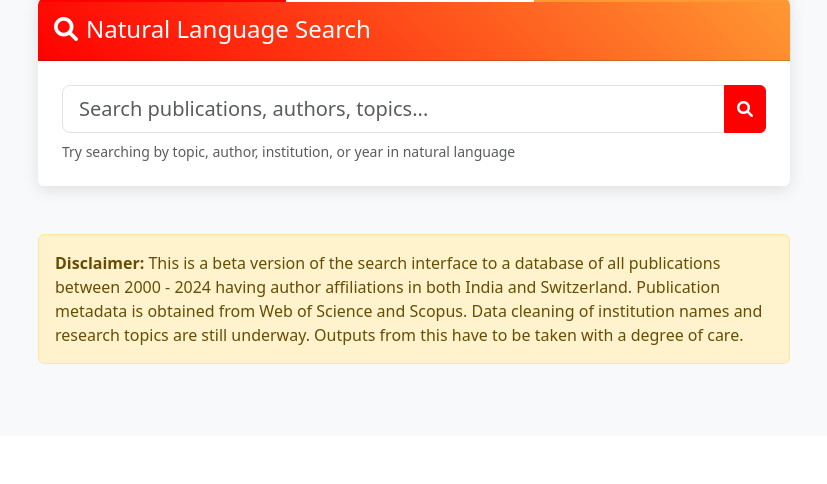
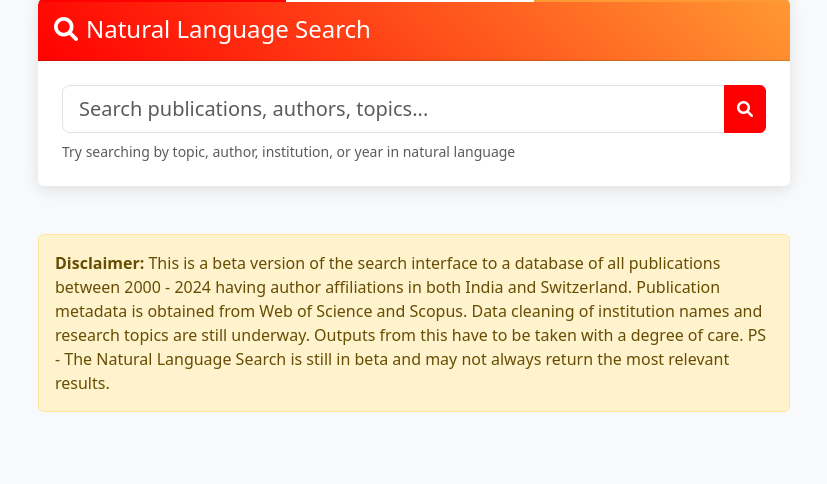
Before and after one commit to pranshh/indo-swiss-collab, a Flask app: page / in a window 1280 px wide. Shown: the part 639-1123 px from the top of the page, without its empty margins (226-1053 px from the left). Before the commit the page ends 1003 px from the top, so only its background shows below. Run offline with Flask 3, Linux system fonts and the light colour scheme.

Commit message:
Updated disclaimer

```diff
--- a/search-application/templates/index.html
+++ b/search-application/templates/index.html
@@ -284,6 +284,7 @@
                 <div class="alert alert-warning" role="alert">
                     <strong>Disclaimer:</strong> This is a beta version of the search interface to a database of all publications between 2000 - 2024 having author affiliations in both India and Switzerland. Publication metadata is obtained from Web of Science and Scopus.
                     Data cleaning of institution names and research topics are still underway. Outputs from this have to be taken with a degree of care.
+                    PS - The Natural Language Search is still in beta and may not always return the most relevant results.
                 </div>
             </div>
         </div>
```
